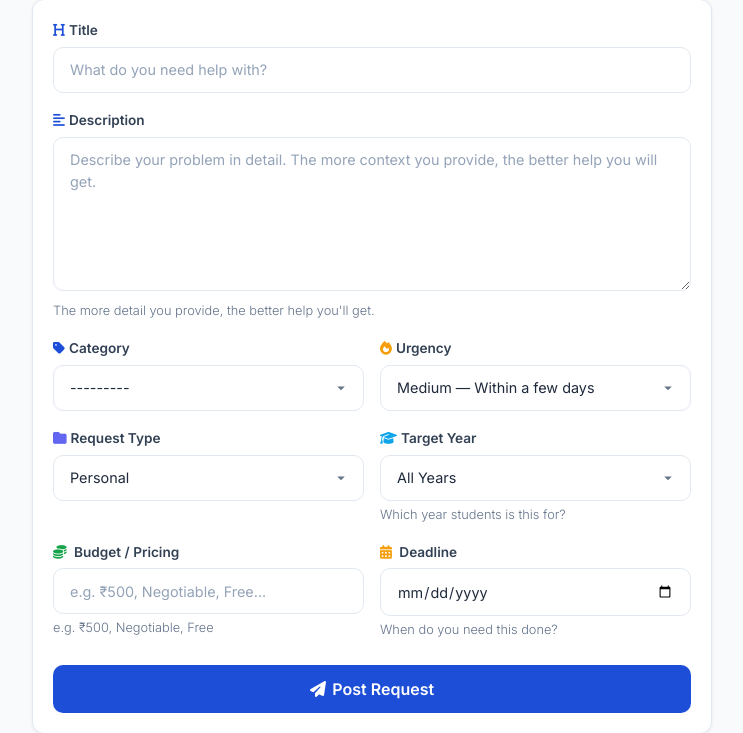
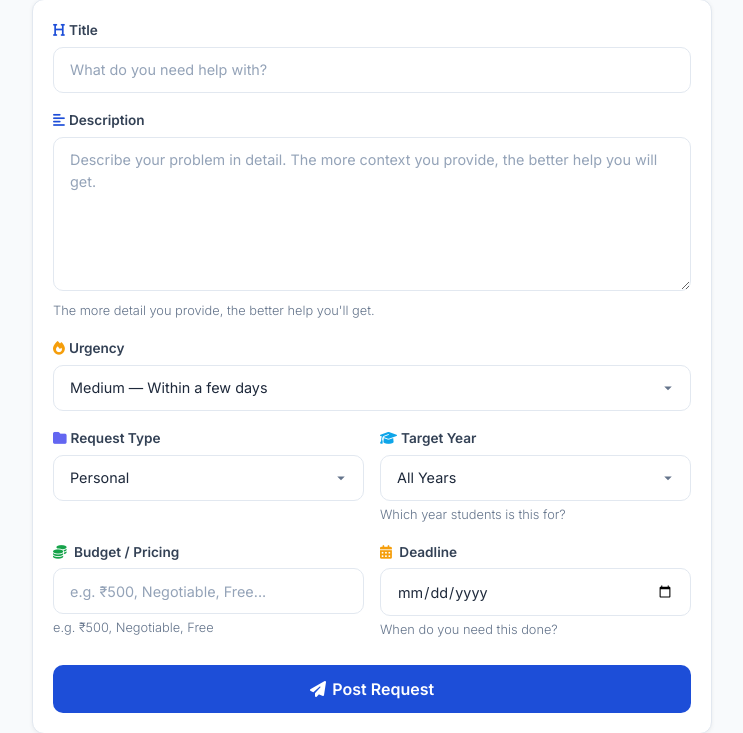
Before and after one commit to NXTSTILE/nxthelp, a Django app: page /request/new/ in a window 1280 px wide. Shown: the part 167-900 px from the top of the page, without its empty margins (268-1011 px from the left). Run offline with Django 4.2, Linux system fonts and the light colour scheme; the visitor is signed in with stand-in values (Sample User, id 1); data that the repository does not hold is empty; some libraries are stand-ins or nearby versions.

Commit message:
Hide post status from non-owners; Remove category from HelpRequest form

```diff
--- a/work/forms.py
+++ b/work/forms.py
@@ -6,7 +6,7 @@ class HelpRequestForm(forms.ModelForm):
     """Form to create a help request with pricing and deadline."""
     class Meta:
         model = HelpRequest
-        fields = ['title', 'description', 'category', 'urgency', 'request_type', 'target_year', 'budget', 'deadline']
+        fields = ['title', 'description', 'urgency', 'request_type', 'target_year', 'budget', 'deadline']
         widgets = {
             'title': forms.TextInput(attrs={
                 'class': 'form-input',
@@ -17,7 +17,6 @@ class HelpRequestForm(forms.ModelForm):
                 'rows': 6,
                 'placeholder': 'Describe your problem in detail. The more context you provide, the better help you will get.',
             }),
-            'category': forms.Select(attrs={'class': 'form-input'}),
             'urgency': forms.Select(attrs={'class': 'form-input'}),
             'request_type': forms.Select(attrs={'class': 'form-input'}),
             'target_year': forms.Select(attrs={'class': 'form-input'}),
--- a/work/templates/work/create_request.html
+++ b/work/templates/work/create_request.html
@@ -37,17 +37,7 @@
             </div>
 
             <div class="name-fields-grid">
-                <div class="form-group">
-                    <label class="form-label font-semibold" for="id_category">
-                        <i class="fas fa-tag me-1" style="color:#1d4ed8"></i>Category
-                    </label>
-                    {{ form.category }}
-                    {% for error in form.category.errors %}
-                    <span class="form-error">{{ error }}</span>
-                    {% endfor %}
-                </div>
-
-                <div class="form-group">
+                <div class="form-group" style="grid-column: span 2;">
                     <label class="form-label font-semibold" for="id_urgency">
                         <i class="fas fa-fire me-1" style="color:#f59e0b"></i>Urgency
                     </label>
--- a/work/templates/work/request_detail.html
+++ b/work/templates/work/request_detail.html
@@ -9,9 +9,11 @@
             <!-- Status + action buttons row -->
             <div class="flex items-start justify-between flex-wrap gap-3 mb-4">
                 <div class="flex flex-wrap gap-2">
+                    {% if is_owner %}
                     <span class="badge badge-{{ help_request.status_css_class }}">
                         {{ help_request.get_status_display }}
                     </span>
+                    {% endif %}
                     <span class="badge badge-urgency-{{ help_request.urgency }}">
                         {{ help_request.get_urgency_display }}
                     </span>
@@ -279,10 +281,12 @@
                 <i class="fas fa-info-circle" style="color:#1d4ed8"></i> Quick Info
             </h3>
             <div class="flex flex-col gap-3 text-sm">
+                {% if is_owner %}
                 <div class="flex justify-between items-center">
                     <span class="text-slate-500 font-medium"><i class="fas fa-signal me-1"></i>Status</span>
                     <span class="badge badge-{{ help_request.status_css_class }}">{{ help_request.get_status_display }}</span>
                 </div>
+                {% endif %}
                 <div class="flex justify-between items-center">
                     <span class="text-slate-500 font-medium"><i class="fas fa-users me-1"></i>Applicants</span>
                     <span class="font-bold text-slate-800">{{ help_request.application_count }}</span>
```
